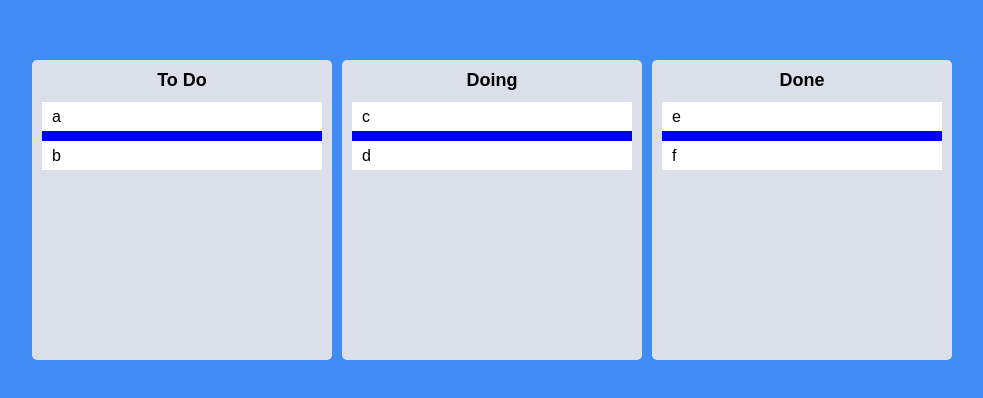
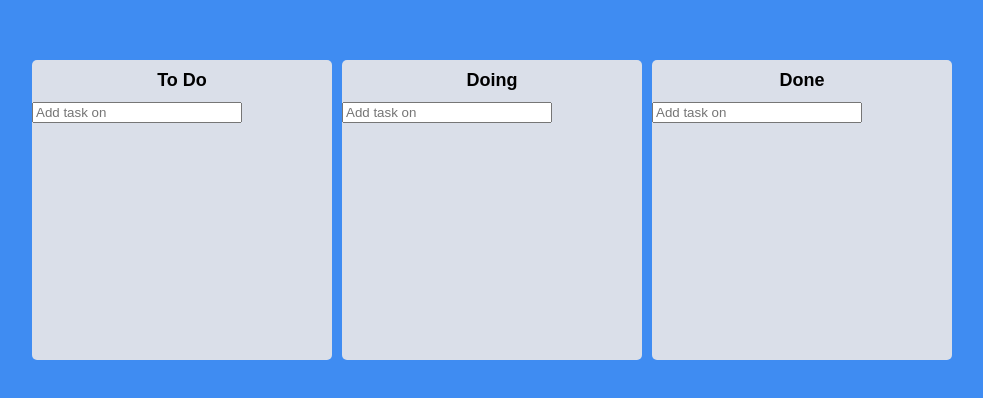
Before and after one commit to DevelopJKong/nomad-react-master, a React (Create React App) app: page / in a window 1280 px wide. Shown: the part 190-588 px from the top of the page, without its empty margins (148-1131 px from the left). Built offline with nearby package versions, Linux system fonts and the light colour scheme.

Commit message:
#6.16 Code Challenge 완료 [코드챌린지 해결하기]]

```diff
--- a/package.json
+++ b/package.json
@@ -18,6 +18,7 @@
     "react-dom": "^17.0.2",
     "react-helmet": "^6.1.0",
     "react-helmet-async": "^1.2.3",
+    "react-hook-form": "^7.27.1",
     "react-query": "^3.34.15",
     "react-router-dom": "^5.3.0",
     "react-scripts": "5.0.0",
--- a/src/App.tsx
+++ b/src/App.tsx
@@ -30,8 +30,9 @@
       // same board movement.
       setToDos((allBoards) => {
         const boardCopy = [...allBoards[source.droppableId]];
+        const taskObj = boardCopy[source.index];
         boardCopy.splice(source.index, 1);
-        boardCopy.splice(destination?.index, 0, draggableId);
+        boardCopy.splice(destination?.index, 0, taskObj);
         return {
           ...allBoards,
           [source.droppableId]: boardCopy,
@@ -39,17 +40,18 @@
       });
     }
     if (destination.droppableId !== source.droppableId) {
-      // cross board movement.
+      // cross board movement
       setToDos((allBoards) => {
         const sourceBoard = [...allBoards[source.droppableId]];
+        const taskObj = sourceBoard[source.index];
         const destinationBoard = [...allBoards[destination.droppableId]];
         sourceBoard.splice(source.index, 1);
-        destinationBoard.splice(destination?.index, 0, draggableId);
+        destinationBoard.splice(destination?.index, 0, taskObj);
         return {
           ...allBoards,
           [source.droppableId]: sourceBoard,
-          [destination.droppableId]: destinationBoard
-        }
+          [destination.droppableId]: destinationBoard,
+        };
       });
     }
   };
--- a/src/Components/Board.tsx
+++ b/src/Components/Board.tsx
@@ -1,25 +1,19 @@
+import { useForm } from "react-hook-form";
 import { Droppable } from "react-beautiful-dnd";
 import styled from "styled-components";
 import DraggableCard from "./DraggableCard";
+import { ITodo, toDoState } from "../atoms";
+import { useSetRecoilState } from "recoil";
 
 const Wrapper = styled.div`
   width: 300px;
-  padding: 20px 10px;
   padding-top: 10px;
   background-color: ${(props) => props.theme.boardColor};
   border-radius: 5px;
   min-height: 300px;
-`;
-
-interface IAreaProps {
-    isDraggingFromThis:boolean;
-    isDraggingOver:boolean
-}
-
-const Area = styled.div<IAreaProps>`
-  background-color: ${props => props.isDraggingOver ? "pink" : props.isDraggingFromThis ? "red" : "blue"};
-  flex-grow: 1;
-  transition: background-color 0.3s ease-in-out;
+  display: flex;
+  flex-direction: column;
+  overflow: hidden;
 `;
 
 const Title = styled.h2`
@@ -28,16 +22,63 @@
   margin-bottom: 10px;
   font-size: 18px;
 `;
+interface IAreaProps {
+  isDraggingFromThis: boolean;
+  isDraggingOver: boolean;
+}
 
+const Area = styled.div<IAreaProps>`
+  background-color: ${(props) =>
+    props.isDraggingOver
+      ? "#dfe6e9"
+      : props.isDraggingFromThis
+      ? "#b2bec3"
+      : "transparent"};
+  flex-grow: 1;
+  transition: background-color 0.3s ease-in-out;
+  padding: 20px;
+`;
+
+const Form = styled.form`
+  width: 100%;
+  input {
+    width: 70%;
+  }
+`;
 interface IBoardProps {
-  toDos: string[];
+  toDos: ITodo[];
   boardId: string;
+}
+interface IForm {
+  toDo: string;
 }
 
 function Board({ toDos, boardId }: IBoardProps) {
+  const setToDos = useSetRecoilState(toDoState);
+  const { register, setValue, handleSubmit } = useForm<IForm>();
+  const onValid = ({ toDo }: IForm) => {
+    const newToDo = {
+      id: Date.now(),
+      text: toDo,
+    };
+    setToDos((allBoards) => {
+      return {
+        ...allBoards,
+        [boardId]: [newToDo, ...allBoards[boardId]],
+      };
+    });
+    setValue("toDo", "");
+  };
   return (
     <Wrapper>
       <Title>{boardId}</Title>
+      <Form onSubmit={handleSubmit(onValid)}>
+        <input
+          {...register("toDo", { required: true })}
+          type="text"
+          placeholder={`Add task on `}
+        />
+      </Form>
       <Droppable droppableId={boardId}>
         {(magic, snapshot) => (
           <Area
@@ -47,7 +88,12 @@
             {...magic.droppableProps}
           >
             {toDos.map((toDo, index) => (
-              <DraggableCard key={toDo} index={index} toDo={toDo} />
+              <DraggableCard
+                key={toDo.id}
+                index={index}
+                toDoId={toDo.id}
+                toDoText={toDo.text}
+              />
             ))}
             {magic.placeholder}
           </Area>
--- a/src/Components/DraggableCard.tsx
+++ b/src/Components/DraggableCard.tsx
@@ -1,28 +1,32 @@
 import { Draggable } from "react-beautiful-dnd";
 import styled from "styled-components";
 
-const Card = styled.div`
-  background-color: ${(props) => props.theme.cardColor};
-  padding: 5px 10px;
-  margin-bottom:10px;
-
+const Card = styled.div<{ isDragging: boolean }>`
+  border-radius: 5px;
+  margin-bottom: 5px;
+  padding: 10px;
+  background-color: ${(props) =>
+    props.isDragging ? "#e4f2ff" : props.theme.cardColor};
+  box-shadow: ${(props) =>
+    props.isDragging ? "0px 2px 5px rgba(0, 0, 0, 0.05)" : "none"};
 `;
-
 interface IDraggableCardProps {
-  toDo: string;
+  toDoId: number;
+  toDoText: string;
   index: number;
 }
 
-function DraggableCard({ toDo, index }:IDraggableCardProps)  {
+function DraggableCard({ toDoId, toDoText, index }: IDraggableCardProps) {
   return (
-    <Draggable draggableId={toDo} index={index}>
-      {(magic) => (
+    <Draggable draggableId={toDoId + ""} index={index}>
+      {(magic, snapshot) => (
         <Card
+          isDragging={snapshot.isDragging}
           ref={magic.innerRef}
           {...magic.draggableProps}
           {...magic.dragHandleProps}
         >
-          {toDo}
+          {toDoText}
         </Card>
       )}
     </Draggable>
--- a/src/atoms.ts
+++ b/src/atoms.ts
@@ -1,15 +1,18 @@
 import { atom } from "recoil";
 
+export interface ITodo {
+  id: number;
+  text: string;
+}
 interface IToDoState {
-  [key: string]: string[]
+  [key: string]: ITodo[];
 }
-
 
 export const toDoState = atom<IToDoState>({
   key: "toDo",
   default: {
-    "To Do": ["a", "b"],
-    Doing: ["c","d"],
-    Done: ["e","f"],
+    "To Do": [],
+    Doing: [],
+    Done: [],
   },
 });
```
Also changed, not shown: 1 other file (tests, documents, lock files or other folders).
